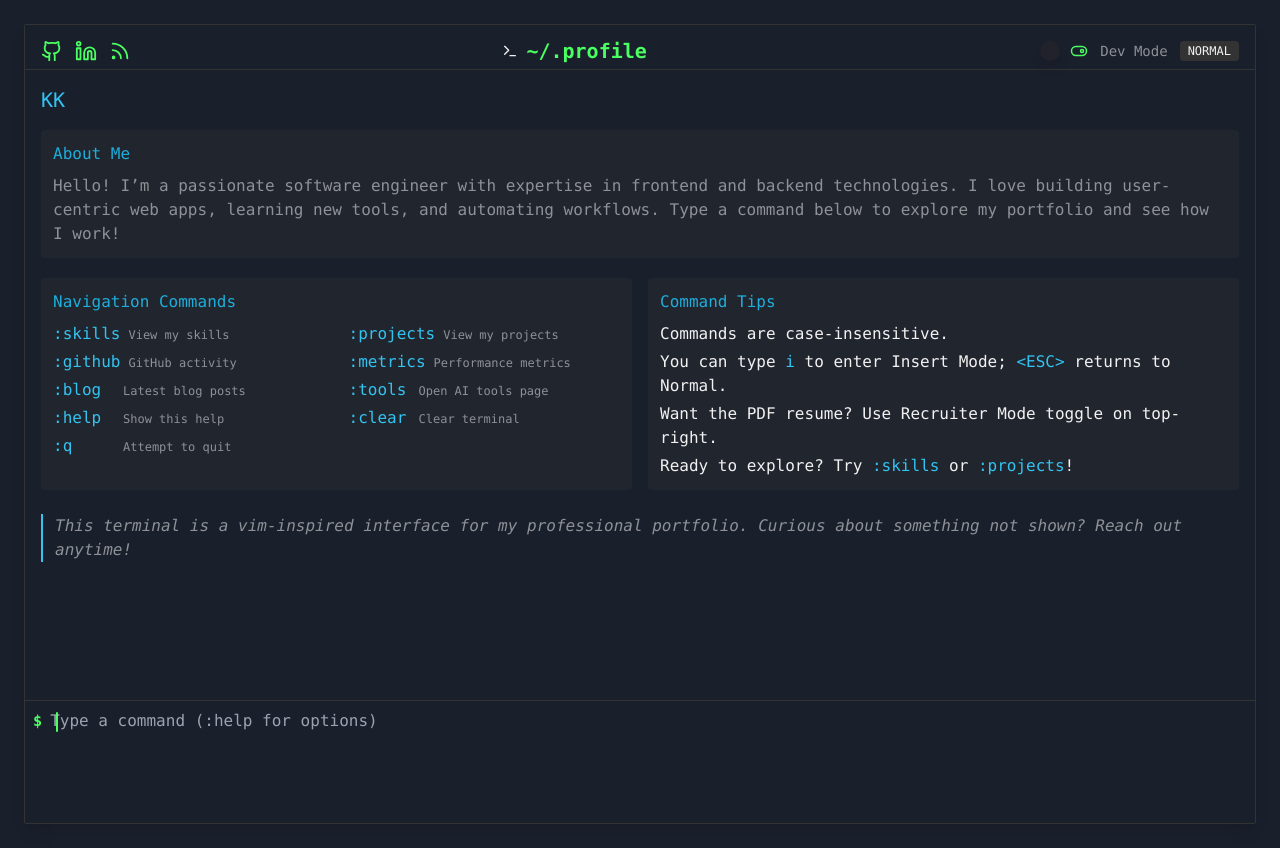
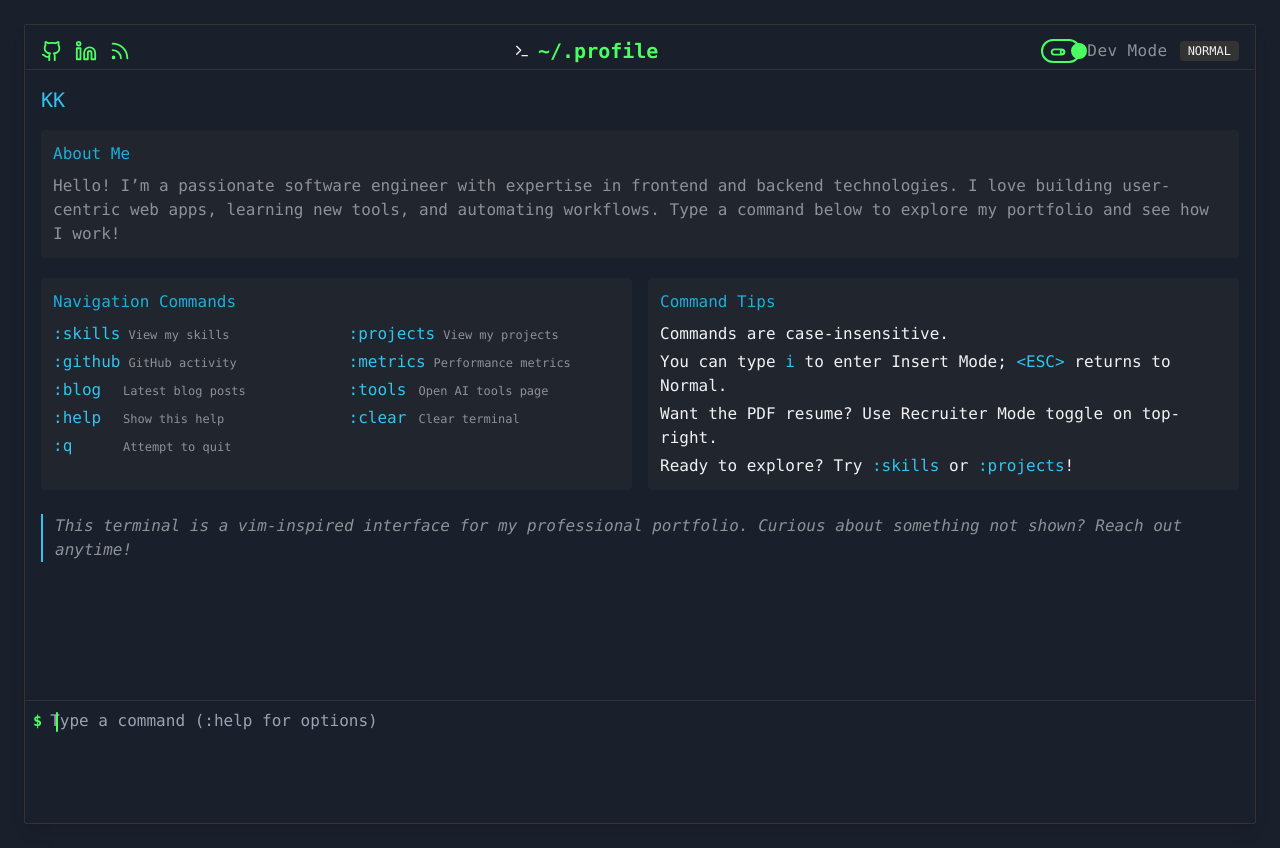
Before and after one commit to kannandreams/kannandreams.github.io, a React (Vite) app: page / in a window 1280 px wide. Built offline with nearby package versions, Linux system fonts and the light colour scheme.

Commit message:
Fix: Improve recruiter mode UI
- Improve visibility of the toggle button.
- Add a download button in the top right corner when in recruiter mode.

```diff
--- a/src/components/VimTerminal.tsx
+++ b/src/components/VimTerminal.tsx
@@ -1,6 +1,6 @@
 
 import React, { useState, useEffect, useRef } from 'react';
-import { Terminal, FileText, Wrench, ToggleLeft, ToggleRight } from 'lucide-react';
+import { Terminal, FileText, Wrench, Download } from 'lucide-react';
 import { cn } from '@/lib/utils';
 import VimCommandLine from './VimCommandLine';
 import VimSkills from './VimSkills';
@@ -10,12 +10,11 @@ import VimMetrics from './VimMetrics';
 import VimHelp from './VimHelp';
 import VimBlog from './VimBlog';
 import RecruiterResume from './RecruiterResume';
-import { Switch } from "@/components/ui/switch";
 import { Github, Linkedin, Rss } from "lucide-react";
 
 // Change this to your AI tools URL:
 const TOOLS_URL = "https://your-tools-list-url.com";
-const RESUME_TEX_FILE = "/src/resume.tex"; // Not a real file, loaded through import
+const RESUME_TEX_STATIC = "/resume.tex"; // Direct public file for downloading
 
 type Section = 'skills' | 'projects' | 'github' | 'metrics' | 'help' | 'blog' | 'tools';
 
@@ -84,9 +83,19 @@ const VimTerminal: React.FC = () => {
     }
   }, [history]);
 
-  const handleDevModeToggle = (checked: boolean) => {
-    setDevMode(checked);
-    console.log("Dev mode toggled:", checked);
+  const handleDevModeToggle = () => {
+    setDevMode((prev) => !prev);
+    console.log("Dev mode toggled:", !devMode);
+  };
+
+  // Handle file download in recruiter mode
+  const handleDownloadResume = () => {
+    const link = document.createElement('a');
+    link.href = RESUME_TEX_STATIC;
+    link.download = 'resume.tex';
+    document.body.appendChild(link);
+    link.click();
+    document.body.removeChild(link);
   };
 
   // Add a class to the container based on the mode
@@ -95,7 +104,50 @@ const VimTerminal: React.FC = () => {
     !devMode && "glass-morphism recruiter-mode"
   );
 
-  // Top menu: icons (left), title (center), toggle + vim mode status (right)
+  // Custom toggle button styles based on state (matches screenshot)
+  const CustomToggle = ({ checked, onClick }: { checked: boolean; onClick: () => void }) => (
+    <button
+      onClick={onClick}
+      aria-label={checked ? "Switch to Recruiter Mode" : "Switch to Dev Mode"}
+      className={cn(
+        "relative inline-flex items-center transition-all focus:outline-none focus-visible:ring-2 focus-visible:ring-terminal-accent",
+        "h-6 w-10 rounded-full mr-1",
+        checked
+          ? "border-2 border-[--terminal-bright-green] bg-transparent"
+          : "border-2 border-terminal-muted bg-transparent"
+      )}
+      type="button"
+      tabIndex={0}
+    >
+      {/* Icon center in track */}
+      <span className={cn(
+        "absolute left-1.5 top-[55%] -translate-y-1/2 pointer-events-none",
+        "transition-colors",
+        checked ? "text-[--terminal-bright-green]" : "text-terminal-muted"
+      )}>
+        {/* Small Lucide toggle icon */}
+        <svg width="18" height="18" viewBox="0 0 20 20" fill="none" stroke="currentColor" strokeWidth="2" style={{ display: 'block' }}>
+          <rect x="3" y="7" width="14" height="6" rx="3" fill="none"/>
+          <circle cx={checked ? 15 : 5} cy="10" r="2.1" fill="none" />
+        </svg>
+      </span>
+      {/* Circle for knob, smoothly moving L/R */}
+      <span
+        className={cn(
+          "block transition-transform duration-300",
+          "h-4 w-4 rounded-full",
+          checked
+            ? "bg-[--terminal-bright-green] border-2 border-[--terminal-bright-green]"
+            : "bg-terminal-muted border-2 border-terminal-muted",
+          checked
+            ? "translate-x-[28px]"
+            : "translate-x-0"
+        )}
+      />
+    </button>
+  );
+
+  // Top menu: icons (left), title (center), toggle + vim mode status or download button (right)
   return (
     <div className={containerClasses}>
       {/* Unified Menu Bar */}
@@ -119,28 +171,41 @@ const VimTerminal: React.FC = () => {
             ~/.profile
           </span>
         </div>
-        {/* Right: Mode toggle and status */}
+        {/* Right side: Toggle or Download in recruiter mode */}
         <div className="flex items-center gap-3">
-          {/* Dev/Recruiter toggle switch */}
-          <div className="flex items-center gap-2">
-            <div className="flex items-center space-x-2">
-              {!devMode && <ToggleLeft size={18} className="text-terminal-muted" />}
-              <Switch
-                checked={devMode}
-                onCheckedChange={handleDevModeToggle}
-                id="devmode-toggle"
-                aria-label="Dev Mode Toggle"
-                className="data-[state=checked]:bg-terminal-bright-green data-[state=unchecked]:bg-terminal-border"
-              />
-              {devMode && <ToggleRight size={18} className="text-terminal-bright-green" />}
-            </div>
-            <span className="ml-1 text-terminal-muted select-none text-sm">
-              {devMode ? "Dev Mode" : "Recruiter Mode"}
-            </span>
-          </div>
-          {/* Section icons (optional) */}
-          {devMode && ( // Only in Vim/dev mode show Vim details
+          {!devMode ? (
+            // Recruiter mode: show toggle + download button
             <>
+              <div className="flex items-center">
+                <CustomToggle checked={devMode} onClick={handleDevModeToggle} />
+                <span
+                  className="ml-0.5 text-terminal-muted select-none text-base tracking-wide"
+                  style={{ fontFamily: "'JetBrains Mono', Menlo, Monaco, 'Courier New', monospace" }}
+                >
+                  Recruiter Mode
+                </span>
+              </div>
+              <button
+                onClick={handleDownloadResume}
+                className="ml-3 flex items-center px-2 py-1 rounded-md border border-terminal-muted transition hover:bg-terminal-muted/20 focus-visible:outline-none focus-visible:ring-2 focus-visible:ring-terminal-accent text-terminal-muted hover:text-terminal-bright-green"
+                aria-label="Download Resume"
+                type="button"
+              >
+                <Download size={19} />
+              </button>
+            </>
+          ) : (
+            // Dev mode: show toggle + mode indicator
+            <>
+              <div className="flex items-center">
+                <CustomToggle checked={devMode} onClick={handleDevModeToggle} />
+                <span
+                  className="ml-0.5 text-terminal-muted select-none text-base tracking-wide"
+                  style={{ fontFamily: "'JetBrains Mono', Menlo, Monaco, 'Courier New', monospace" }}
+                >
+                  Dev Mode
+                </span>
+              </div>
               {activeSection === 'blog' && (
                 <FileText size={18} className="text-terminal-accent ml-1" />
               )}
```
